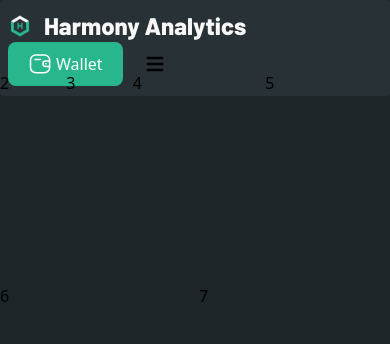
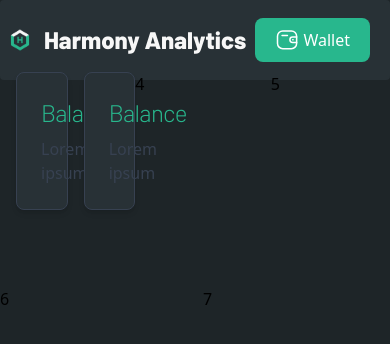
Before and after one commit to Crosstons/harmony-analytics, a React (Create React App) app: page / in a window 390 px wide. Shown: the top 344 px of the page. Built offline with nearby package versions, Linux system fonts and the light colour scheme; no server answers; the HTML template or start-up script is replaced by a standard one.

Commit message:
Data cards added

```diff
--- /dev/null
+++ b/src/components/Datacard1.jsx
@@ -0,0 +1,16 @@
+import React from 'react'
+
+function Datacard1() {
+  return (
+    <div className="w-full h-full">
+
+<a href="#" class="block p-6 max-w-sm bg-sss rounded-lg border border-gray-700 shadow-md w-full mx-4">
+    <h5 class="mb-2 text-2xl font-thin font-barlow tracking-tight text-spicy">Balance</h5>
+    <p class="font-normal text-gray-700 dark:text-gray-400">Lorem ipsum</p>
+</a>
+
+    </div>
+  )
+}
+
+export default Datacard1
--- a/src/components/Navbar.jsx
+++ b/src/components/Navbar.jsx
@@ -4,21 +4,18 @@ function Navbar() {
   return (
 
 
-<nav class="bg-sss border-gray-200 px-2 sm:px-4 py-2.5 rounded dark:bg-gray-900">
-  <div class="container flex flex-wrap justify-between items-center mx-auto">
-  <a href="https://flowbite.com/" class="flex items-center">
-      <img src={logo} class="mr-3 h-6 sm:h-9" alt=""/>
-      <span class="self-center text-2xl font-barlow font-semibold whitespace-nowrap text-mild">Harmony Analytics</span>
+<nav className="bg-sss border-gray-200 px-2 sm:px-4 py-2.5 rounded dark:bg-gray-900 w-full h-20 items-center flex">
+  <div className="container flex flex-wrap justify-between items-center mx-auto">
+  <a href="https://flowbite.com/" className="flex items-center">
+      <img src={logo} className="mr-3 h-6 sm:h-9" alt=""/>
+      <span className="self-center text-2xl font-barlow font-semibold whitespace-nowrap text-mild">Harmony Analytics</span>
   </a>
-  <div class="flex md:order-2">
-      <button type="button" class="inline-flex text-white bg-spicy hover:bg-emerald-600 focus:ring-4 focus:outline-none rounded-lg text-md px-5 py-2.5 text-center mr-3 md:mr-0">
+  <div className="flex md:order-2">
+      <button type="button" className="inline-flex text-white bg-spicy hover:bg-emerald-600 focus:ring-4 focus:outline-none rounded-lg text-md px-5 py-2.5 text-center mr-3 md:mr-0">
       <svg xmlns="http://www.w3.org/2000/svg" className="mr-1 text-mild" width="24" height="24" viewBox="0 0 24 24"><g fill="none" fill-rule="evenodd" stroke="#FFFFFF" stroke-linecap="round" stroke-linejoin="round" stroke-width="1.5" transform="translate(2.5 3)"><path d="M19.1389383,11.3957621 L15.0906357,11.3957621 C13.6041923,11.3948508 12.399362,10.1909319 12.3984507,8.70448849 C12.3984507,7.21804511 13.6041923,6.01412622 15.0906357,6.01321486 L19.1389383,6.01321486"/><line x1="15.549" x2="15.237" y1="8.643" y2="8.643"/><path d="M5.24766462,1.52259158e-14 L13.8910914,1.52259158e-14 C16.7892458,1.52259158e-14 19.138756,2.34951014 19.138756,5.24766462 L19.138756,12.4246981 C19.138756,15.3228526 16.7892458,17.6723627 13.8910914,17.6723627 L5.24766462,17.6723627 C2.34951014,17.6723627 1.69176842e-15,15.3228526 1.69176842e-15,12.4246981 L1.69176842e-15,5.24766462 C1.69176842e-15,2.34951014 2.34951014,1.52259158e-14 5.24766462,1.52259158e-14 Z"/><line x1="4.536" x2="9.935" y1="4.538" y2="4.538"/></g></svg>Wallet</button>
-      <button data-collapse-toggle="navbar-cta" type="button" class="inline-flex items-center p-2 text-sm text-gray-500 rounded-lg md:hidden hover:bg-gray-100 focus:outline-none focus:ring-2 focus:ring-gray-200 dark:text-gray-400 dark:hover:bg-gray-700 dark:focus:ring-gray-600" aria-controls="navbar-cta" aria-expanded="false">
-        <span class="sr-only"></span>
-        <svg class="w-6 h-6 " aria-hidden="true" fill="" viewBox="0 0 20 20" xmlns="http://www.w3.org/2000/svg"><path fill-rule="evenodd" d="M3 5a1 1 0 011-1h12a1 1 0 110 2H4a1 1 0 01-1-1zM3 10a1 1 0 011-1h12a1 1 0 110 2H4a1 1 0 01-1-1zM3 15a1 1 0 011-1h12a1 1 0 110 2H4a1 1 0 01-1-1z" clip-rule="evenodd"></path></svg>
-    </button>
+
   </div>
-  <div class="hidden justify-between items-center w-full md:flex md:w-auto md:order-1" id="navbar-cta">
+  <div className="hidden justify-between items-center w-full md:flex md:w-auto md:order-1" id="navbar-cta">
   </div>
   </div>
 </nav>
--- a/src/screens/Dashboard.jsx
+++ b/src/screens/Dashboard.jsx
@@ -1,13 +1,14 @@
 import React from 'react';
+import Datacard1 from '../components/Datacard1';
 import Lchart from '../components/Lchart';
 import Navbar from '../components/Navbar';
 
 function Dashboard() {
   return (
-    <div className="grid overflow-hidden grid-cols-6 grid-rows-12 gap-2 w-screen h-screen">
+    <div className="grid overflow-hidden grid-cols-6 grid-rows-12 gap-4  w-screen h-screen">
     <div className="box row-start-1 row-span-1 col-start-1 col-span-6"><Navbar /></div>
-    <div className="box row-start-2 row-span-3 col-start-1 col-span-1">2</div>
-    <div className="box row-start-2 row-span-3 col-start-2 col-span-1">3</div>
+    <div className="box row-start-2 row-span-3 col-start-1 col-span-1"><Datacard1 /></div>
+    <div className="box row-start-2 row-span-3 col-start-2 col-span-1"><Datacard1 /></div>
     <div className="box row-start-2 row-span-3 col-start-3 col-span-2">4</div>
     <div className="box row-start-2 row-span-3 col-start-5 col-span-2">5</div>
     <div className="box row-start-5 row-span-4 col-start-1 col-span-3">6</div>
```
